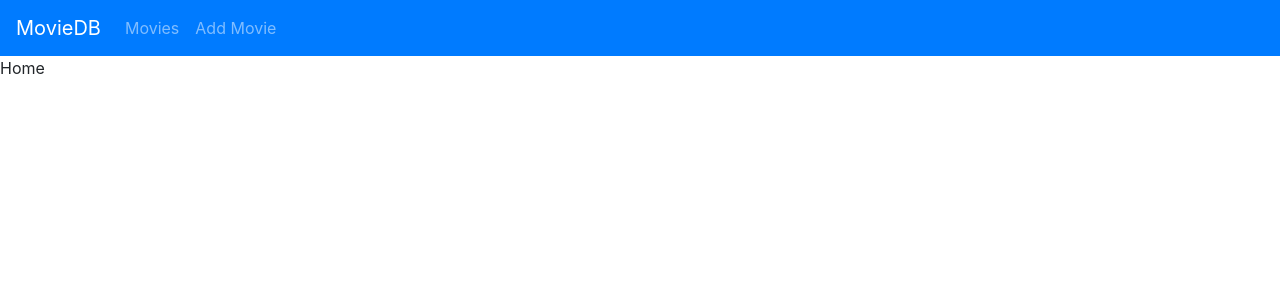
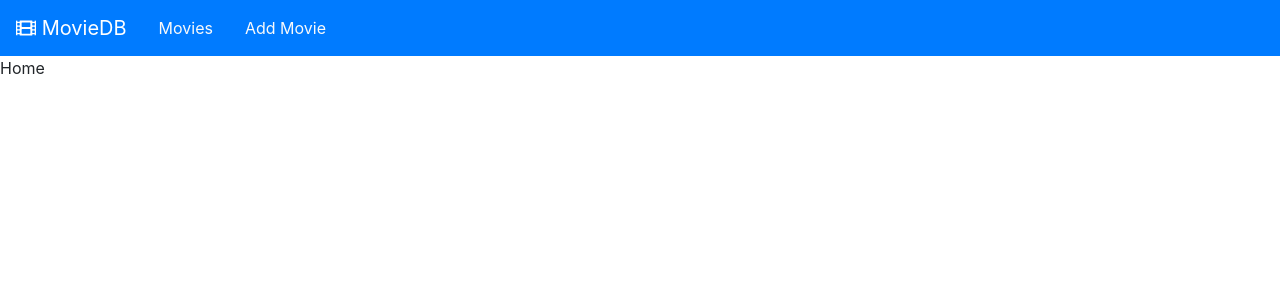
Before and after one commit to kpediad/moviedb-react, a React (Create React App) app in the folder client/: page / in a window 1280 px wide. Shown: the top 300 px of the page. Built offline with nearby package versions, Linux system fonts and the light colour scheme.

Commit message:
Finalizes style for navbar

```diff
--- a/client/package.json
+++ b/client/package.json
@@ -4,6 +4,9 @@
   "private": true,
   "proxy": "http://localhost:3001/",
   "dependencies": {
+    "@fortawesome/fontawesome-svg-core": "^1.2.22",
+    "@fortawesome/free-solid-svg-icons": "^5.10.2",
+    "@fortawesome/react-fontawesome": "^0.1.4",
     "bootstrap": "^4.3.1",
     "react": "^16.9.0",
     "react-bootstrap": "^1.0.0-beta.11",
--- a/client/src/components/NavBar.js
+++ b/client/src/components/NavBar.js
@@ -1,24 +1,15 @@
 import React from 'react';
 import { NavLink } from 'react-router-dom';
+import { FontAwesomeIcon } from '@fortawesome/react-fontawesome';
+import { faFilm } from '@fortawesome/free-solid-svg-icons';
 
 const NavBar = props => {
   return (
     <nav className="navbar navbar-expand-sm bg-primary navbar-dark">
-      <a className="navbar-brand" href="/"><span className="fa fa-film"></span>MovieDB</a>
-
-      <ul className="navbar-nav">
-        <li className="nav-item">
-          <a class="nav-link" href="/movies">Movies</a>
-        </li>
-        <li className="nav-item">
-          <a className="nav-link" href="/movies/new">Add Movie</a>
-        </li>
-      </ul>
-
-  </nav>
-
-
-
+      <NavLink className="navbar-brand" to="/"><FontAwesomeIcon icon={faFilm} /> MovieDB</NavLink>
+      <NavLink className="nav-link text-light" to="/movies">Movies</NavLink>
+      <NavLink className="nav-link text-light" to="/movies/new">Add Movie</NavLink>
+    </nav>
   );
 }
 
```
Also changed, not shown: 1 other file (tests, documents, lock files or other folders).
